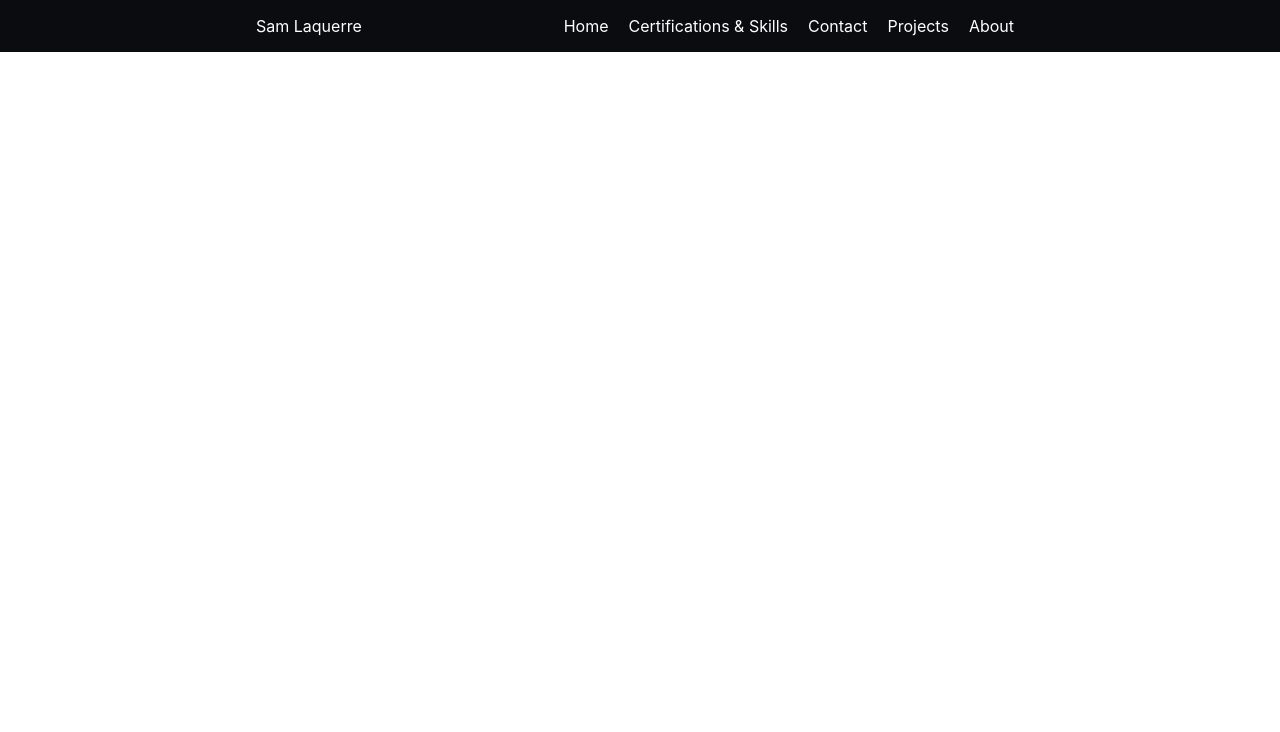
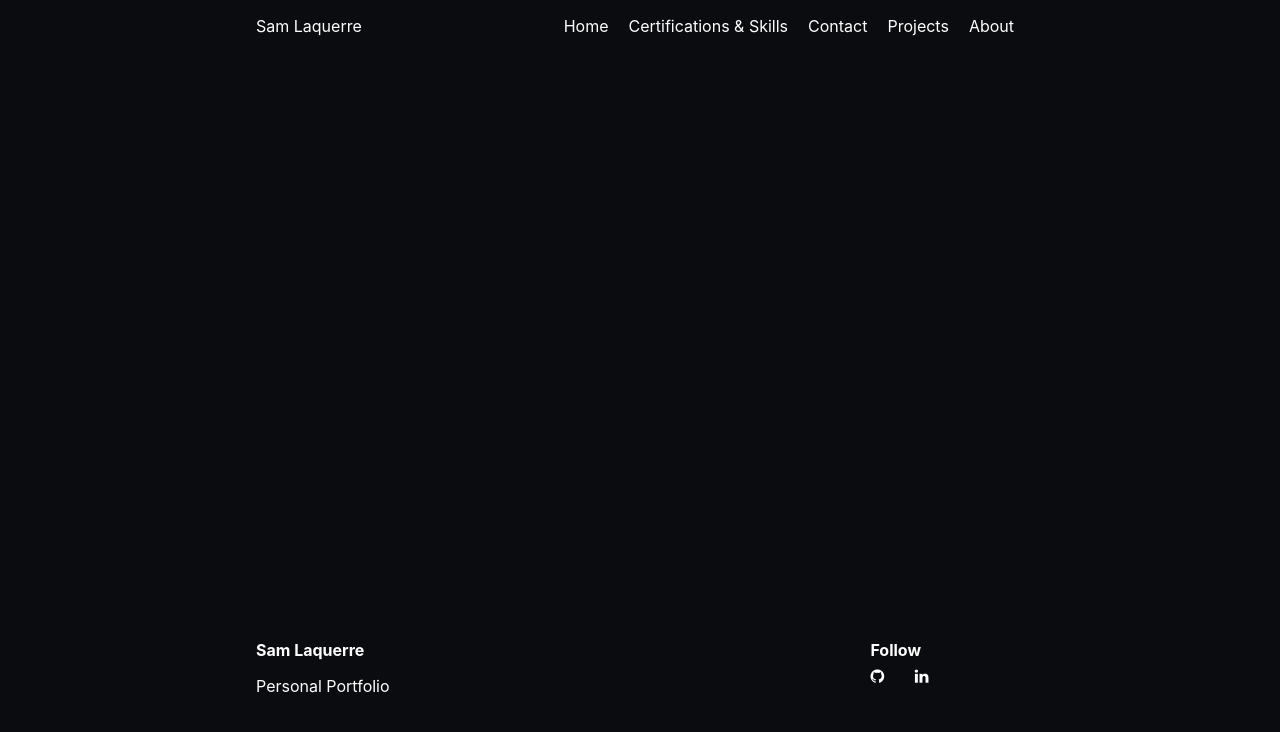
Before and after one commit to sslaquerre07/Personal_Portfolio_Page, a React (Create React App) app in the folder portfolio_page/: page / in a window 1280 px wide. Shown: the top 732 px of the page. Built offline with nearby package versions, Linux system fonts and the light colour scheme.

Commit message:
Header and Footers complete

```diff
--- a/portfolio_page/src/App.css
+++ b/portfolio_page/src/App.css
@@ -1,9 +1,11 @@
 /* General website styling choices */
 .page{
-    background-color: #0b0c10;
+    height: 100%;
+    display: flex;
+    flex-direction: column;
 }
 
-/*Header & Footer Changes */
+/*Header Styling*/
 #header-container{
     display: flex;
     color: white;
@@ -20,7 +22,41 @@
     padding: 0px 5px;
 }
 
+#nav-bar a:hover{
+    text-decoration: underline;
+}
+
 a{
     color: inherit;
     text-decoration: none;
 }
+
+/* Footer Styling */
+#footer-container{
+    position: absolute;
+    color: white;
+    display: flex;
+    flex-direction: row;
+    justify-content: space-between;
+    padding: 0% 20%;
+    width: 60%;
+    height: 20%;
+    bottom: 0;
+}
+
+#social-section{
+    display: flex;
+    flex-direction: column;
+    width: 20%;
+    text-align: left;
+    height: 100%;
+}
+
+#socials{
+    display: flex;
+    margin-top: 5%
+}
+
+#socials * {
+    margin-right: 20%;;
+}
--- /dev/null
+++ b/portfolio_page/src/component/Footer.js
@@ -0,0 +1,23 @@
+import React from "react";
+
+function Footer() {
+    return(
+        <div id="footer-container">
+            <link rel="stylesheet" href="https://cdnjs.cloudflare.com/ajax/libs/font-awesome/4.7.0/css/font-awesome.min.css"></link>
+            <div id="name">
+                <b>Sam Laquerre</b>
+                <p>Personal Portfolio</p>
+            </div>
+            <div id="social-section">
+                <b>Follow</b>
+                <div id="socials">
+                    <a href="https://github.com/sslaquerre07" class="fa fa-github" />
+                    <a href="https://www.linkedin.com/in/samuel-laquerre-304635202/" class="fa fa-linkedin" />
+                </div>
+            </div>
+
+        </div>
+    );
+}
+
+export default Footer;
--- a/portfolio_page/src/component/Home.js
+++ b/portfolio_page/src/component/Home.js
@@ -1,10 +1,12 @@
 import React from 'react';
 import Header from './Header';
+import Footer from './Footer';
 
 function home(){
     return(
         <div className='page'>
             <Header />
+            <Footer />
         </div>
     );
 }
--- a/portfolio_page/src/index.css
+++ b/portfolio_page/src/index.css
@@ -5,6 +5,7 @@ body {
     sans-serif;
   -webkit-font-smoothing: antialiased;
   -moz-osx-font-smoothing: grayscale;
+  background-color: #0b0c10;
 }
 
 code {
```
